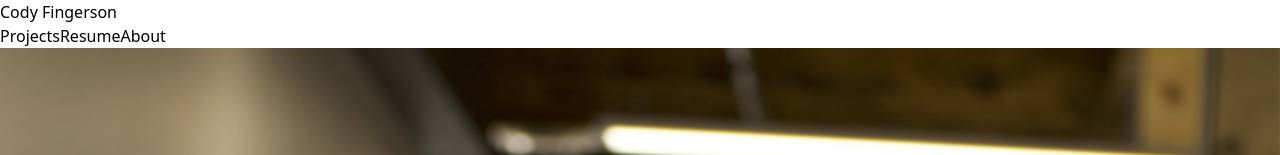
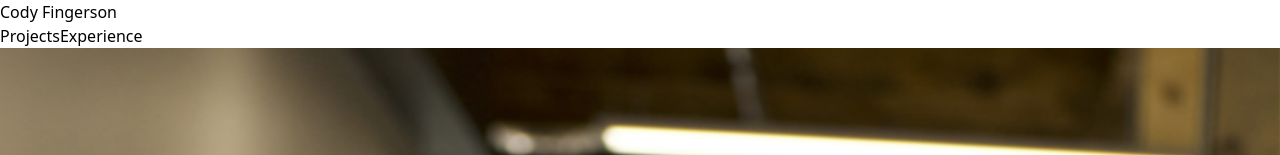
Before and after one commit to codyafingerson/cody-fingerson-website, a React (Vite) app: page / in a window 1280 px wide. Shown: the top 155 px of the page. Built offline with nearby package versions, Linux system fonts and the light colour scheme.

Commit message:
Refactor Navbar component to update navigation links and add active state

```diff
--- a/src/components/Navbar.tsx
+++ b/src/components/Navbar.tsx
@@ -1,24 +1,38 @@
-import { Link } from "react-router-dom"
+import { Link, useLocation } from "react-router-dom";
 
 export default function Navbar() {
+  const location = useLocation(); // Get the current location
+
+  const isActive = (path: string) =>
+    location.pathname === path
+      ? "text-transparent bg-clip-text bg-gradient-to-r from-yellow-400 via-red-500 to-pink-500"
+      : "text-slate-800 dark:text-white";
+
   return (
     <nav className="bg-white dark:bg-slate-800 p-6">
       <div className="container mx-auto flex items-center justify-between">
-        <Link to="/" className="text-slate-800 dark:text-white hover:text-transparent hover:bg-clip-text hover:bg-gradient-to-r hover:from-yellow-400 hover:via-red-500 hover:to-pink-500">
+        <Link to="/" className="text-slate-800 dark:text-white">
           Cody Fingerson
         </Link>
         <div className="space-x-4">
-          <Link to="/projects" className="text-slate-800 dark:text-white hover:text-transparent hover:bg-clip-text hover:bg-gradient-to-r hover:from-yellow-400 hover:via-red-500 hover:to-pink-500">
+          <Link
+            to="/projects"
+            className={`${isActive(
+              "/projects"
+            )} hover:text-transparent hover:bg-clip-text hover:bg-gradient-to-r hover:from-yellow-400 hover:via-red-500 hover:to-pink-500`}
+          >
             Projects
           </Link>
-          <Link to="/resume" className="text-slate-800 dark:text-white hover:text-transparent hover:bg-clip-text hover:bg-gradient-to-r hover:from-yellow-400 hover:via-red-500 hover:to-pink-500">
-            Resume
-          </Link>
-          <Link to="/about" className="text-slate-800 dark:text-white hover:text-transparent hover:bg-clip-text hover:bg-gradient-to-r hover:from-yellow-400 hover:via-red-500 hover:to-pink-500">
-            About
+          <Link
+            to="/experience"
+            className={`${isActive(
+              "/experience"
+            )} hover:text-transparent hover:bg-clip-text hover:bg-gradient-to-r hover:from-yellow-400 hover:via-red-500 hover:to-pink-500`}
+          >
+            Experience
           </Link>
         </div>
       </div>
     </nav>
-  )
+  );
 }
```
